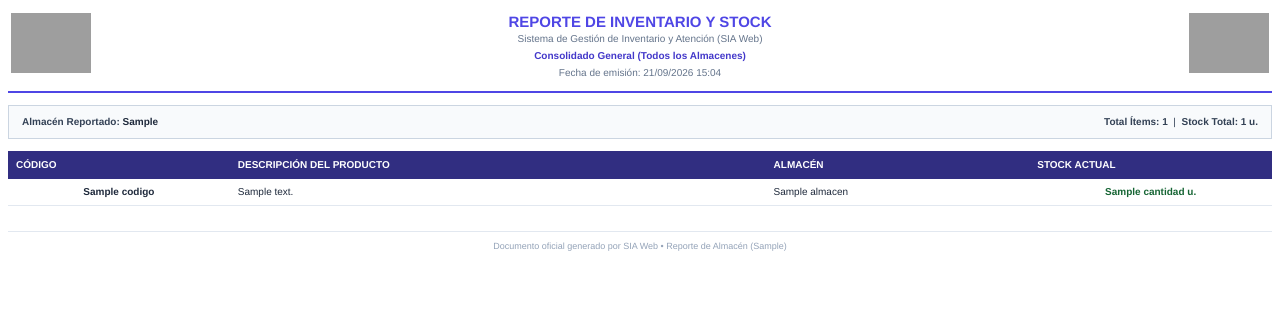
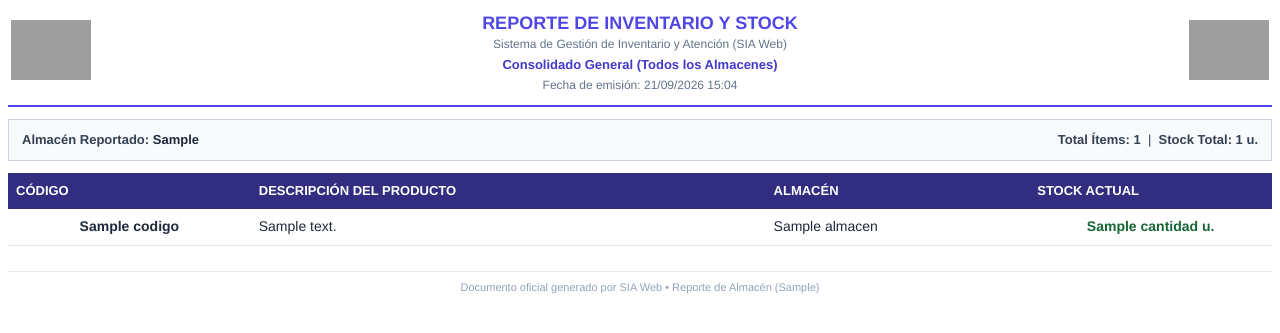
Before and after one commit to jcabritalinares-alt/sia, a Django app: template templates/reportes/inventario_pdf.html in a window 1280 px wide. Shown: the top 333 px of the page. Run offline with Django 5.2, Linux system fonts and the light colour scheme; the template is opened without the code that fills it: most values are stand-ins (such as "Sample title", 1, 10 or a date in 2020); grey boxes are pictures that could not be loaded.

Commit message:
TAMAÑO DE LETRA

```diff
--- a/templates/reportes/inventario_pdf.html
+++ b/templates/reportes/inventario_pdf.html
@@ -6,12 +6,12 @@
     <style>
         @page {
             size: letter portrait;
-            margin: 1.3cm 1.5cm 1.5cm 1.5cm;
+            margin: 1.2cm 1.4cm 1.4cm 1.4cm;
         }
         body {
             font-family: Helvetica, Arial, sans-serif;
             color: #1e293b;
-            font-size: 11px;
+            font-size: 14px;
             line-height: 1.4;
         }
         .header-table {
@@ -24,13 +24,13 @@
             max-height: 60px;
         }
         .title {
-            font-size: 15px;
+            font-size: 18px;
             font-weight: bold;
             color: #4f46e5;
             text-align: center;
         }
         .subtitle {
-            font-size: 10px;
+            font-size: 12px;
             color: #64748b;
             text-align: center;
         }
@@ -39,10 +39,10 @@
             background-color: #f8fafc;
             border: 1px solid #cbd5e1;
             margin-bottom: 12px;
-            padding: 6px 10px;
+            padding: 8px 10px;
         }
         .info-bar td {
-            font-size: 10px;
+            font-size: 13px;
             color: #334155;
         }
         .table-inventario {
@@ -54,24 +54,24 @@
             background-color: #312e81;
             color: #ffffff;
             font-weight: bold;
-            padding: 7px 8px;
+            padding: 9px 8px;
             text-align: left;
-            font-size: 10px;
+            font-size: 13px;
             text-transform: uppercase;
         }
         .table-inventario td {
-            padding: 6px 8px;
+            padding: 8px 8px;
             border-bottom: 1px solid #e2e8f0;
-            font-size: 10px;
+            font-size: 14px;
         }
         .text-center { text-align: center; }
         .text-right { text-align: right; }
-        .stock-normal { color: #166534; font-weight: bold; }
-        .stock-critico { color: #991b1b; font-weight: bold; }
+        .stock-normal { color: #166534; font-weight: bold; font-size: 14px; }
+        .stock-critico { color: #991b1b; font-weight: bold; font-size: 14px; }
         .footer {
             margin-top: 25px;
             text-align: center;
-            font-size: 9px;
+            font-size: 11px;
             color: #94a3b8;
             border-top: 1px solid #e2e8f0;
             padding-top: 8px;
@@ -82,13 +82,13 @@
 
     <table class="header-table">
         <tr>
-            <td width="130">
+            <td width="120">
                 <img src="https://res.cloudinary.com/tehn5bfb/image/upload/v1783630731/efad9adhn201uv8xemcn.jpg" class="logo" alt="Alcaldía">
             </td>
-            <td width="280" align="center">
+            <td width="300" align="center">
                 <div class="title">REPORTE DE INVENTARIO Y STOCK</div>
                 <div class="subtitle">Sistema de Gestión de Inventario y Atención (SIA Web)</div>
-                <div class="subtitle" style="margin-top: 3px; font-weight: bold; color: #4338ca;">
+                <div class="subtitle" style="margin-top: 3px; font-weight: bold; color: #4338ca; font-size: 13px;">
                     {% if es_filtrado %}
                         Ubicación: {{ almacen_seleccionado }}
                     {% else %}
@@ -97,7 +97,7 @@
                 </div>
                 <div class="subtitle" style="margin-top: 3px;">Fecha de emisión: {% now "d/m/Y H:i" %}</div>
             </td>
-            <td width="130" align="right">
+            <td width="120" align="right">
                 <img src="https://res.cloudinary.com/tehn5bfb/image/upload/v1783630731/hgb44vfc0d8wirbnz2th.jpg" class="logo" alt="Valera Renace">
             </td>
         </tr>
@@ -118,8 +118,8 @@
     <table class="table-inventario">
         <thead>
             <tr>
-                <th width="90" class="text-center">Código</th>
-                <th width="240">Descripción del Producto</th>
+                <th width="100" class="text-center">Código</th>
+                <th width="230">Descripción del Producto</th>
                 <th width="110">Almacén</th>
                 <th width="100" class="text-center">Stock Actual</th>
             </tr>
@@ -140,7 +140,7 @@
             </tr>
             {% empty %}
             <tr>
-                <td colspan="4" class="text-center" style="padding: 16px; color: #64748b;">
+                <td colspan="4" class="text-center" style="padding: 18px; color: #64748b; font-size: 14px;">
                     {% if es_filtrado %}
                         No hay productos registrados actualmente en el almacén <strong>{{ almacen_seleccionado }}</strong>.
                     {% else %}
```
